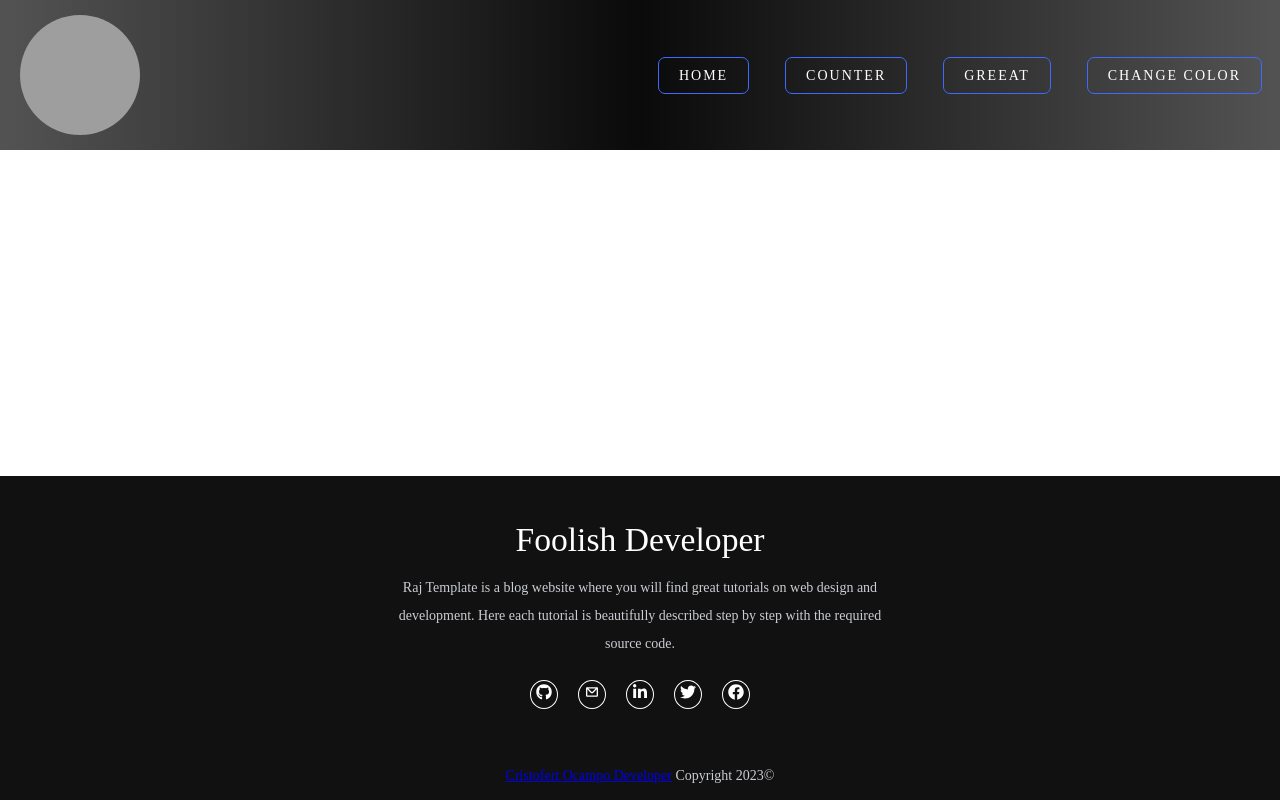
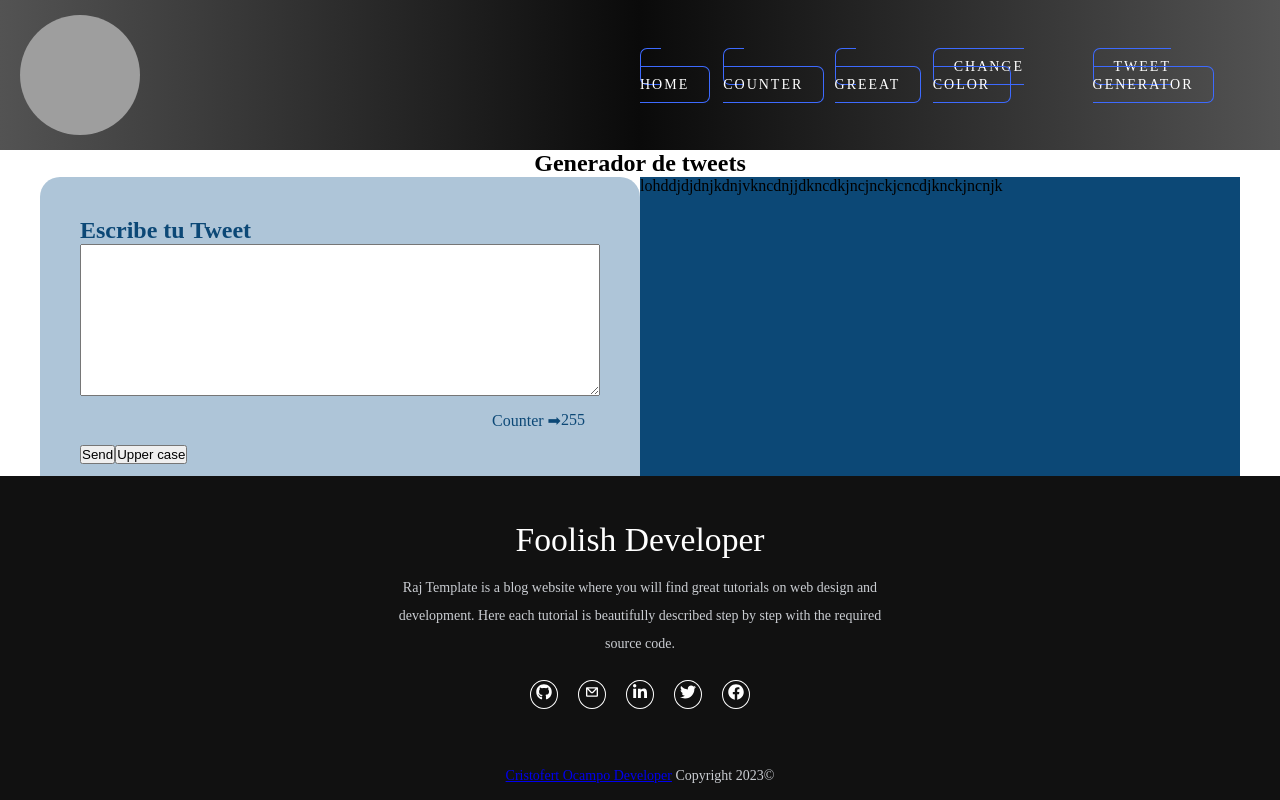
Before and after one commit to cristofertOcampo/React-Notes, a React (Create React App) app: page /TweetGenerator in a window 1280 px wide. Built offline with nearby package versions, Linux system fonts and the light colour scheme; grey boxes are pictures that could not be loaded.

Commit message:
Pagina de generar Tweets

```diff
--- a/src/App.js
+++ b/src/App.js
@@ -4,6 +4,7 @@ import { Footer } from "./components/layout/footer/Footer";
 import { HomeUser } from './pages/home/Home';
 import { Counter } from './pages/Counter/Counter';
 import { ChangeColor } from './pages/ChangeColor/ChangeColor';
+import { TweetGenerator } from "./pages/tweet/TweetGenerator";
 import './App.css';
 
 
@@ -12,9 +13,10 @@ function App() {
     <>
     <HeaderHome />
       <Routes>
-        <Route path='/' element={<HomeUser />}></Route>
-        <Route path='/Counter' element={<Counter />}></Route>
-        <Route path='/ChangeColor' element={<ChangeColor></ChangeColor>} ></Route>
+        <Route path='/' element={<HomeUser />} ></Route>
+        <Route path='/Counter' element={<Counter />} ></Route>
+        <Route path='/ChangeColor' element={<ChangeColor />} ></Route>
+        <Route path='/TweetGenerator' element={<TweetGenerator />} ></Route>
       </Routes>
       <Footer />
     </>
--- /dev/null
+++ b/src/components/ui/FormTweet/FormTweetGenerator.jsx
@@ -0,0 +1,28 @@
+import React from 'react'
+import Style from './formTweet.module.css'
+
+export const FormTweetGenerator = () => {
+  return (
+    <div className={Style.container}>
+      <h2 className={Style.title}>Generador de tweets</h2>
+      <div className={Style.formResult}>
+        <div className={Style.form}>
+
+          <h2>Escribe tu Tweet</h2>
+          <textarea className="textarea inputs" cols="15" rows="10" maxlength="255"  />
+
+          <p className={Style.counter}>Counter ➡ <span id="span-counter">255</span></p>
+
+          <div className="buttons">
+            <button className="btn-send button" id="btn-send">Send</button>
+            <button className="converter button" id="btn-convert" value="true">Upper case</button>
+          </div>
+        </div>
+
+        <div className={Style.containerResult}>
+          <p className="result-comment" id="result-comment">lohddjdjdnjkdnjvkncdnjjdkncdkjncjnckjcncdjknckjncnjk</p>
+        </div>
+      </div>
+    </div>
+  )
+}
--- /dev/null
+++ b/src/components/ui/FormTweet/formTweet.module.css
@@ -0,0 +1,36 @@
+.container{
+  display: flex;
+  align-items: center;
+  flex-direction: column;
+  width: 100%;
+  height: 455px;
+}
+
+.formResult{
+  display: flex;
+  width: 1200px;
+  justify-content: space-between;
+  /* background: yellowgreen; */
+}
+
+.form{
+  display: flex;
+  flex-direction: column;
+  width: 50%;
+  height: 400px;
+  background-color: #aec5d8;
+  padding: 40px;
+  color: #0c4876;
+  border-radius: 20px;
+}
+
+.containerResult{
+  width: 50%;
+  background-color: #0c4876;
+}
+
+.counter{
+  margin: 15px 15px;
+  display: flex;
+  justify-content: end;
+}
--- a/src/components/ui/Navbar/NavbarHomer.jsx
+++ b/src/components/ui/Navbar/NavbarHomer.jsx
@@ -9,8 +9,9 @@ const Items = [
   { title: "Counter", url:"/Counter"},
   { title: "Greeat", url:"/Greeat"},
   { title: "Change Color", url:"/ChangeColor"},
+  { title: "Tweet Generator", url:"/TweetGenerator"},
+
 ];
-
 
 export const NavbarHomer = () => {
 
--- /dev/null
+++ b/src/pages/tweet/TweetGenerator.jsx
@@ -0,0 +1,8 @@
+import React from 'react'
+import { FormTweetGenerator } from '../../components/ui/FormTweet/FormTweetGenerator'
+
+export const TweetGenerator = () => {
+  return (
+    <FormTweetGenerator />
+  )
+}
```
Also changed, not shown: src/components/ui/LiComponent.jsx (deleted, +0 -7 lines).
